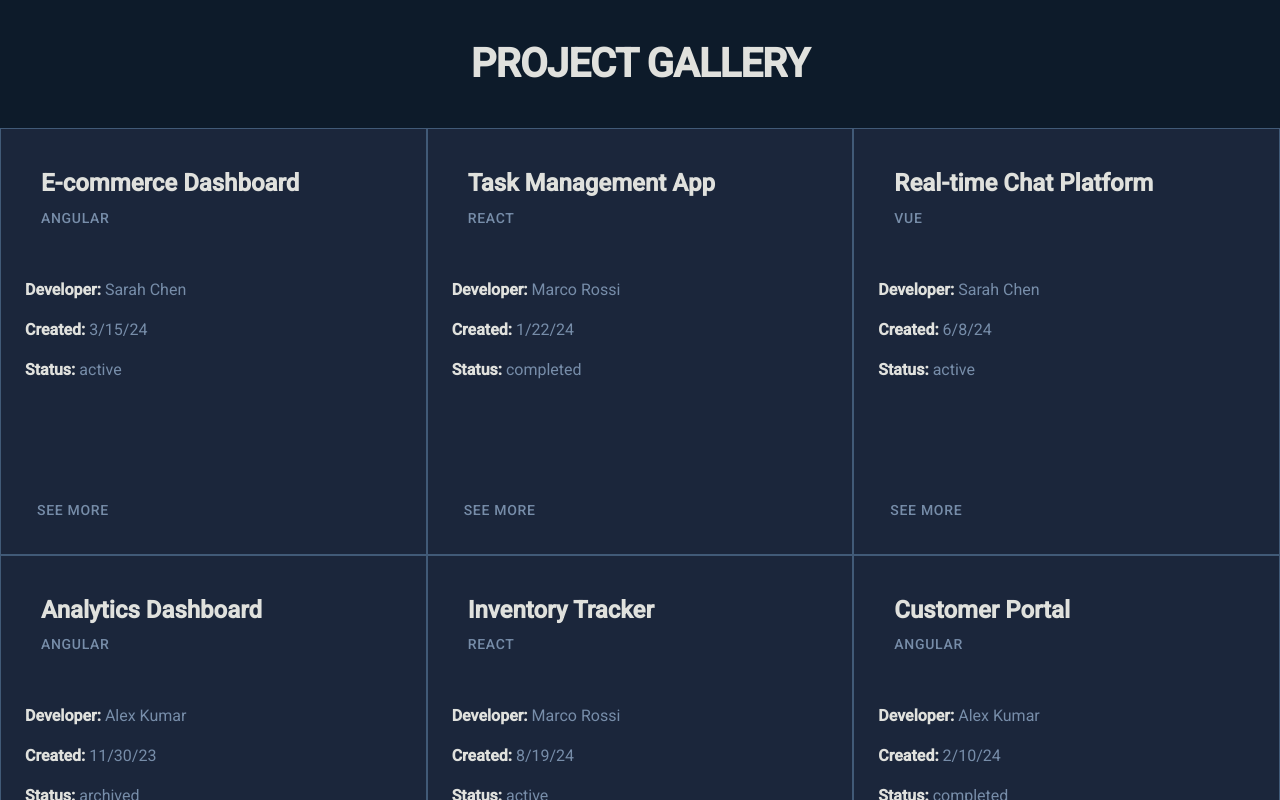
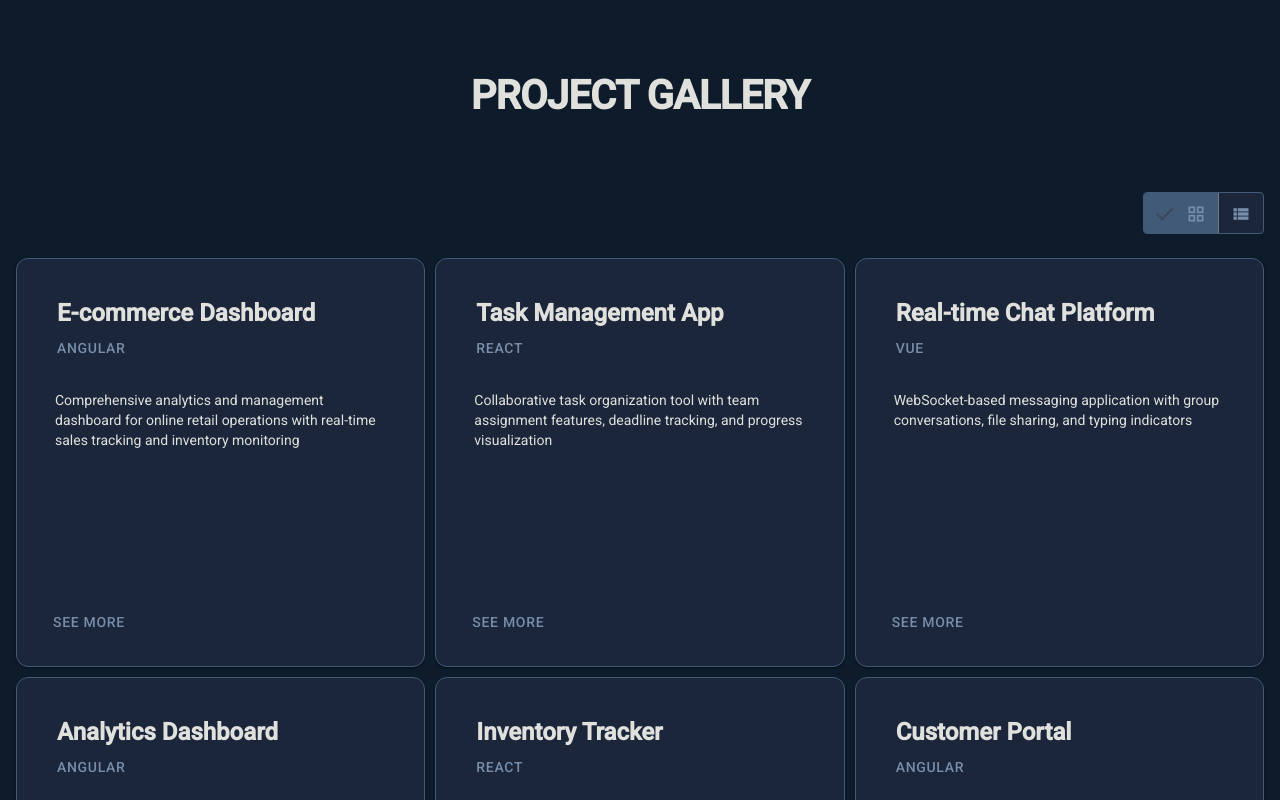
Before and after one commit to raulciprian-tudor/project-showcase-gallery, an Angular app: page / in a window 1280 px wide. Shown: the top 800 px of the page. Built offline with nearby package versions, Linux system fonts and the light colour scheme.

Commit message:
feature: implementation of grid view with reusable card components to showcase projects. Implemented a switch toggle button to switch between grid and list view.

```diff
--- a/angular.json
+++ b/angular.json
@@ -99,5 +99,8 @@
         }
       }
     }
+  },
+  "cli": {
+    "analytics": "0a07cb69-447e-4362-94cf-f30a957de9d5"
   }
 }
--- a/public/dummy-projects.json
+++ b/public/dummy-projects.json
@@ -2,129 +2,97 @@
   {
     "id": "proj-001",
     "name": "E-commerce Dashboard",
-    "createdDate": "2024-03-15T00:00:00.000Z",
-    "developer": "Sarah Chen",
-    "techStack": "Angular",
-    "status": "active"
+    "description": "Comprehensive analytics and management dashboard for online retail operations with real-time sales tracking and inventory monitoring",
+    "techStack": "Angular"
   },
   {
     "id": "proj-002",
     "name": "Task Management App",
-    "createdDate": "2024-01-22T00:00:00.000Z",
-    "developer": "Marco Rossi",
-    "techStack": "React",
-    "status": "completed"
+    "description": "Collaborative task organization tool with team assignment features, deadline tracking, and progress visualization",
+    "techStack": "React"
   },
   {
     "id": "proj-003",
     "name": "Real-time Chat Platform",
-    "createdDate": "2024-06-08T00:00:00.000Z",
-    "developer": "Sarah Chen",
-    "techStack": "Vue",
-    "status": "active"
+    "description": "WebSocket-based messaging application with group conversations, file sharing, and typing indicators",
+    "techStack": "Vue"
   },
   {
     "id": "proj-004",
     "name": "Analytics Dashboard",
-    "createdDate": "2023-11-30T00:00:00.000Z",
-    "developer": "Alex Kumar",
-    "techStack": "Angular",
-    "status": "archived"
+    "description": "Business intelligence platform for data visualization, KPI tracking, and custom report generation",
+    "techStack": "Angular"
   },
   {
     "id": "proj-005",
     "name": "Inventory Tracker",
-    "createdDate": "2024-08-19T00:00:00.000Z",
-    "developer": "Marco Rossi",
-    "techStack": "React",
-    "status": "active"
+    "description": "Stock management system with low-stock alerts, supplier integration, and barcode scanning capabilities",
+    "techStack": "React"
   },
   {
     "id": "proj-006",
     "name": "Customer Portal",
-    "createdDate": "2024-02-10T00:00:00.000Z",
-    "developer": "Alex Kumar",
-    "techStack": "Angular",
-    "status": "completed"
+    "description": "Self-service platform for customers to manage accounts, track orders, and access support resources",
+    "techStack": "Angular"
   },
   {
     "id": "proj-007",
     "name": "Booking Management System",
-    "createdDate": "2024-04-12T00:00:00.000Z",
-    "developer": "Elena Rodriguez",
-    "techStack": "Angular",
-    "status": "active"
+    "description": "Reservation platform with calendar integration, automated confirmations, and payment processing",
+    "techStack": "Angular"
   },
   {
     "id": "proj-008",
     "name": "Social Media Dashboard",
-    "createdDate": "2024-07-03T00:00:00.000Z",
-    "developer": "James Mitchell",
-    "techStack": "React",
-    "status": "active"
+    "description": "Multi-platform social media management tool with post scheduling, analytics, and engagement tracking",
+    "techStack": "React"
   },
   {
     "id": "proj-009",
     "name": "Expense Tracker",
-    "createdDate": "2023-12-18T00:00:00.000Z",
-    "developer": "Sarah Chen",
-    "techStack": "Vue",
-    "status": "completed"
+    "description": "Personal finance application for budget management, expense categorization, and spending insights",
+    "techStack": "Vue"
   },
   {
     "id": "proj-010",
     "name": "Weather Forecast App",
-    "createdDate": "2024-05-27T00:00:00.000Z",
-    "developer": "Marco Rossi",
-    "techStack": "React",
-    "status": "active"
+    "description": "Location-based weather service with hourly forecasts, severe weather alerts, and interactive radar maps",
+    "techStack": "React"
   },
   {
     "id": "proj-011",
     "name": "Fitness Tracking Platform",
-    "createdDate": "2024-09-14T00:00:00.000Z",
-    "developer": "Elena Rodriguez",
-    "techStack": "Angular",
-    "status": "active"
+    "description": "Workout logging and progress tracking application with exercise library, goal setting, and nutrition monitoring",
+    "techStack": "Angular"
   },
   {
     "id": "proj-012",
     "name": "Recipe Management App",
-    "createdDate": "2024-03-08T00:00:00.000Z",
-    "developer": "Alex Kumar",
-    "techStack": "Vue",
-    "status": "completed"
+    "description": "Digital cookbook with meal planning features, shopping list generation, and nutritional information",
+    "techStack": "Vue"
   },
   {
     "id": "proj-013",
     "name": "Project Timeline Tool",
-    "createdDate": "2023-10-25T00:00:00.000Z",
-    "developer": "James Mitchell",
-    "techStack": "Angular",
-    "status": "archived"
+    "description": "Gantt chart-based project planning application with milestone tracking and resource allocation features",
+    "techStack": "Angular"
   },
   {
     "id": "proj-014",
     "name": "Video Streaming Platform",
-    "createdDate": "2024-06-30T00:00:00.000Z",
-    "developer": "Sarah Chen",
-    "techStack": "React",
-    "status": "active"
+    "description": "On-demand video service with adaptive streaming, playlist creation, and recommendation engine",
+    "techStack": "React"
   },
   {
     "id": "proj-015",
     "name": "Job Board Application",
-    "createdDate": "2024-02-28T00:00:00.000Z",
-    "developer": "Elena Rodriguez",
-    "techStack": "Vue",
-    "status": "completed"
+    "description": "Employment marketplace connecting job seekers with employers, featuring application tracking and resume management",
+    "techStack": "Vue"
   },
   {
     "id": "proj-016",
     "name": "Learning Management System",
-    "createdDate": "2024-08-05T00:00:00.000Z",
-    "developer": "James Mitchell",
-    "techStack": "Angular",
-    "status": "active"
+    "description": "Educational platform with course creation, student progress tracking, quizzes, and certification management",
+    "techStack": "Angular"
   }
 ]
--- a/src/app/components/homepage/homepage.html
+++ b/src/app/components/homepage/homepage.html
@@ -1,10 +1,32 @@
 <div class="projects-container">
-    <h1 style="text-align: center; padding: 1em">Project Gallery</h1>
-  <mat-grid-list cols="3" rowHeight="1:1" gutterSize="0">
+  <h1 style="text-align: center; padding: 1em">Project Gallery</h1>
+  <div class="view-controls">
+    <mat-button-toggle-group [(value)]="viewMode">
+      <mat-button-toggle value="grid">
+        <mat-icon>grid_view</mat-icon>
+      </mat-button-toggle>
+      <mat-button-toggle value="list">
+        <mat-icon>view_list</mat-icon>
+      </mat-button-toggle>
+    </mat-button-toggle-group>
+  </div>
+  <!-- Grid View -->
+  @if (viewMode === 'grid') {
+  <mat-grid-list [cols]="cols$ | async" rowHeight="1:1" gutterSize="10px">
     @for(project of projects; track project.id) {
     <mat-grid-tile>
       <app-project-card [project]="project"></app-project-card>
     </mat-grid-tile>
     }
   </mat-grid-list>
+  }
+
+  <!-- List View -->
+  @if (viewMode === 'list') {
+  <div class="list-view">
+    @for(project of projects; track project.id) {
+    <app-project-card [project]="project" class="list-item"></app-project-card>
+    }
+  </div>
+  }
 </div>
--- a/src/app/components/homepage/homepage.scss
+++ b/src/app/components/homepage/homepage.scss
@@ -3,6 +3,7 @@
 .projects-container {
   min-height: 100vh;
   background-color: $dark-bg-primary;
+  padding: $spacing-xl $spacing-md;
 }
 
 h1 {
@@ -13,11 +14,90 @@ h1 {
   letter-spacing: $letter-spacing-tight;
   color: $dark-text-primary;
   text-align: center;
-  margin: 0;
+  margin: 0 0 $spacing-xl 0;
   text-transform: uppercase;
 }
 
+.view-controls {
+  display: flex;
+  justify-content: flex-end;
+  margin: 0 auto $spacing-lg auto;
+  max-width: 1400px;
+
+  mat-button-toggle-group {
+    background-color: $dark-bg-secondary;
+    border: 1px solid $dark-border;
+    border-radius: 4px;
+  }
+
+  mat-button-toggle {
+    color: $dark-text-secondary;
+
+    &.mat-button-toggle-checked {
+      background-color: $dark-bg-tertiary;
+      color: $dark-accent-primary;
+    }
+
+    mat-icon {
+      font-size: $font-size-lg;
+      width: $font-size-lg;
+      height: $font-size-lg;
+    }
+  }
+}
+
+// Grid View
 mat-grid-list {
   margin: 0 auto;
   max-width: 1400px;
+  padding: 0 $spacing-md;
+
+  mat-grid-tile {
+    overflow: visible !important;
+  }
+
+  app-project-card {
+    width: 100%;
+    height: 100%;
+    display: block;
+  }
 }
+
+// List View
+.list-view {
+  margin: 0 auto;
+  max-width: 900px;
+  padding: 0 $spacing-md;
+  display: flex;
+  flex-direction: column;
+  gap: $spacing-lg;
+
+  app-project-card {
+    width: 100%;
+    display: block;
+  }
+}
+
+@media (max-width: 768px) {
+  .projects-container {
+    padding: $spacing-lg $spacing-sm;
+  }
+
+  h1 {
+    font-size: $font-size-xxl;
+    margin-bottom: $spacing-lg;
+  }
+
+  .view-controls {
+    margin-bottom: $spacing-md;
+  }
+
+  mat-grid-list {
+    padding: 0 $spacing-sm;
+  }
+
+  .list-view {
+    padding: 0 $spacing-sm;
+    gap: $spacing-md;
+  }
+}
--- a/src/app/components/homepage/homepage.ts
+++ b/src/app/components/homepage/homepage.ts
@@ -3,21 +3,29 @@ import { MatGridListModule } from '@angular/material/grid-list';
 import { ProjectInterface } from '../../core/interface/project.interface';
 import { ProjectService } from '../../core/services/project.service';
 import { ProjectCard } from '../project-card/project-card';
+import { BreakpointObserver, Breakpoints } from '@angular/cdk/layout'
+import { map } from 'rxjs';
+import { AsyncPipe } from '@angular/common';
+import { MatButtonToggleModule } from '@angular/material/button-toggle';
+import {MatIconModule} from '@angular/material/icon';
+
 
 @Component({
   selector: 'app-homepage',
-  imports: [ProjectCard, MatGridListModule],
+  imports: [ProjectCard, MatGridListModule, AsyncPipe, MatButtonToggleModule, MatIconModule],
   templateUrl: './homepage.html',
   styleUrl: './homepage.scss',
 })
 export class Homepage implements OnInit {
+  private breakpointObserver = inject(BreakpointObserver);
+  viewMode: 'grid' | 'list' = 'grid';
+
   projectService = inject(ProjectService);
-
   projects: ProjectInterface[] = [];
 
   ngOnInit(): void {
     this.projectService.getProjects().subscribe({
-      next: (data) => {
+      next: (data: ProjectInterface[]) => {
         this.projects = data;
       },
       error: (error) => {
@@ -25,4 +33,15 @@ export class Homepage implements OnInit {
       },
     });
   }
+
+  cols$ = this.breakpointObserver.observe([
+    Breakpoints.XSmall,
+    Breakpoints.Small,
+  ]).pipe(
+    map(result => {
+      if (result.breakpoints[Breakpoints.XSmall]) return 1;
+      if (result.breakpoints[Breakpoints.Small]) return 2;
+      return 3
+    })
+  )
 }
--- a/src/app/components/project-card/project-card.html
+++ b/src/app/components/project-card/project-card.html
@@ -4,9 +4,7 @@
     <mat-card-subtitle>{{ project.techStack }}</mat-card-subtitle>
   </mat-card-header>
   <mat-card-content>
-    <p><strong>Developer:</strong> {{ project.developer }}</p>
-    <p><strong>Created:</strong> {{ project.createdDate | date : 'shortDate' }}</p>
-    <p><strong>Status:</strong> {{ project.status }}</p>
+    <p>{{ project.description }}</p>
   </mat-card-content>
   <mat-card-actions>
     <button matButton>See more</button>
--- a/src/app/components/project-card/project-card.scss
+++ b/src/app/components/project-card/project-card.scss
@@ -13,10 +13,18 @@ mat-card {
   flex-direction: column;
   box-sizing: border-box;
   padding: $spacing-lg;
-  border-radius: 0;
+  // border-radius: 0;
   background-color: $dark-bg-secondary;
   border: 1px solid $dark-border;
   color: $dark-text-primary;
+
+  /** ANIMATION */
+  transition: transform 0.2s ease, box-shadow 0.2s ease;
+
+  &:hover {
+    transform: scale(1.02);
+    box-shadow: 0 12px 24px rgba(0, 0, 0, 0.4);
+  }
 }
 
 mat-card-header {
@@ -43,22 +51,14 @@ mat-card-subtitle {
 mat-card-content {
   flex: 1;
   overflow: auto;
-  padding: $spacing-md 0;
+  padding-left: 1em !important;
+  padding-right: 1em !important;
 
-  p {
-    font-size: $font-size-base;
+  .description {
+    font-size: $font-size-sm;
+    font-weight: $font-weight-regular;
     line-height: $line-height-normal;
     color: $dark-text-secondary;
-    margin-bottom: $spacing-sm;
-
-    &:last-child {
-      margin-bottom: 0;
-    }
-
-    strong {
-      font-weight: $font-weight-semibold;
-      color: $dark-text-primary;
-    }
   }
 }
 
--- a/src/app/core/guards/project.guard.ts
+++ b/src/app/core/guards/project.guard.ts
@@ -2,6 +2,7 @@ import { inject } from '@angular/core';
 import { CanActivateFn, Router } from '@angular/router';
 import { catchError, map, of } from 'rxjs';
 import { ProjectService } from '../services/project.service';
+import { ProjectInterface } from '../interface/project.interface';
 
 export const projectGuard: CanActivateFn = (route, state) => {
   const projectService = inject(ProjectService);
@@ -13,7 +14,7 @@ export const projectGuard: CanActivateFn = (route, state) => {
   }
 
   return projectService.getProjectById(projectId).pipe(
-    map((project) => {
+    map((project: ProjectInterface | undefined) => {
       if (project) {
         return true;
       } else {
```
Also changed, not shown: src/app/core/interface/project.interface.ts (+2 -7 lines), 1 other file (tests, documents, lock files or other folders).
